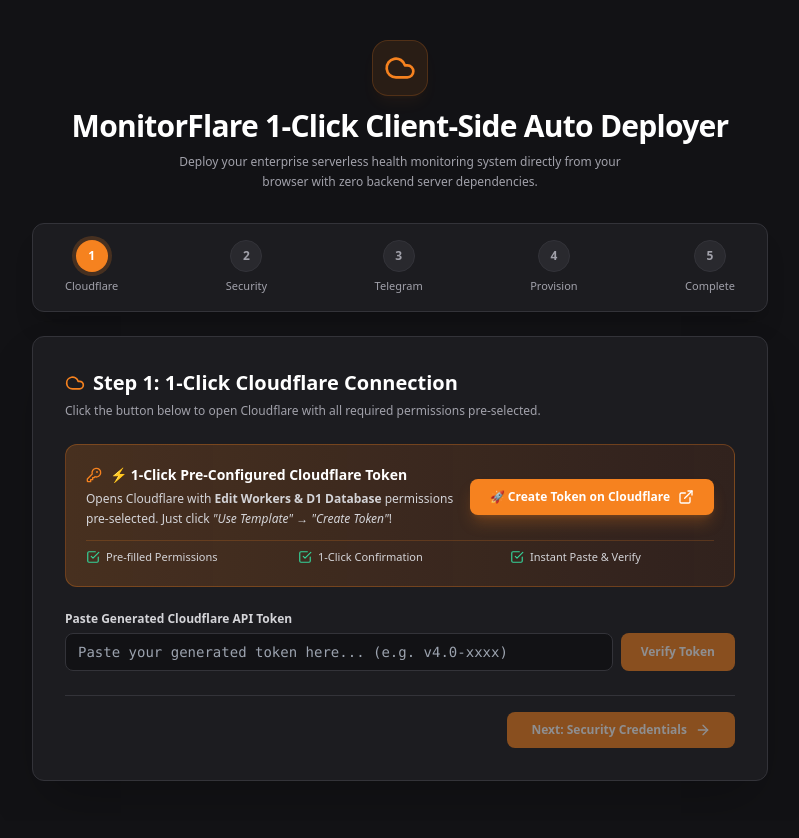
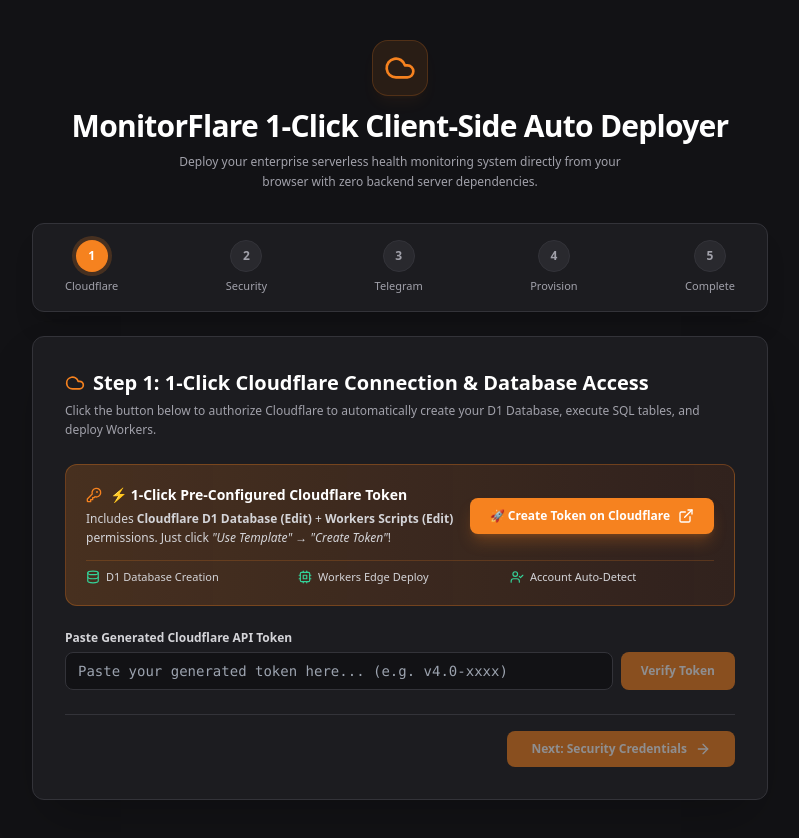
Before and after one commit to s7net/MonitorFlare-installer, a React (Vite) app: page / in a window 1280 px wide. Shown: the whole page, without its empty margins (240-1039 px from the left). Built offline with nearby package versions, Linux system fonts and the light colour scheme.

Commit message:
Highlight automated D1 Database creation and Workers deployment features

```diff
--- a/src/App.tsx
+++ b/src/App.tsx
@@ -1,7 +1,7 @@
 import React, { useState } from 'react';
 import { CloudflareService, CloudflareAccount } from './services/cloudflare';
 import { generateRandomCredentials, hashPassword } from './utils/credentials';
-import { Shield, Cloud, Bot, Sparkles, CheckCircle2, AlertCircle, Copy, Check, ArrowRight, RefreshCw, ExternalLink, KeyRound, CheckSquare } from 'lucide-react';
+import { Shield, Cloud, Bot, Sparkles, CheckCircle2, AlertCircle, Copy, Check, ArrowRight, RefreshCw, ExternalLink, KeyRound, Database, Cpu, UserCheck } from 'lucide-react';
 
 export default function App() {
   const [step, setStep] = useState<number>(1);
@@ -225,16 +225,16 @@
           </div>
         )}
 
-        {/* STEP 1: CLOUDFLARE API TOKEN WITH 1-CLICK PRE-FILLED TEMPLATE LINK */}
+        {/* STEP 1: CLOUDFLARE API TOKEN WITH PRE-FILLED D1 DATABASE & WORKERS PERMISSIONS */}
         {step === 1 && (
           <div className="space-y-6">
             <div>
               <h2 className="text-xl font-bold text-white flex items-center gap-2">
                 <Cloud className="w-5 h-5 text-brand" />
-                Step 1: 1-Click Cloudflare Connection
+                Step 1: 1-Click Cloudflare Connection & Database Access
               </h2>
               <p className="text-xs text-zinc-400 mt-1 leading-relaxed">
-                Click the button below to open Cloudflare with all required permissions pre-selected.
+                Click the button below to authorize Cloudflare to automatically create your D1 Database, execute SQL tables, and deploy Workers.
               </p>
             </div>
 
@@ -247,7 +247,7 @@
                     ⚡️ 1-Click Pre-Configured Cloudflare Token
                   </div>
                   <p className="text-xs text-zinc-300 leading-relaxed">
-                    Opens Cloudflare with <strong>Edit Workers & D1 Database</strong> permissions pre-selected. Just click <em>"Use Template"</em> &rarr; <em>"Create Token"</em>!
+                    Includes <strong>Cloudflare D1 Database (Edit)</strong> + <strong>Workers Scripts (Edit)</strong> permissions. Just click <em>"Use Template"</em> &rarr; <em>"Create Token"</em>!
                   </p>
                 </div>
 
@@ -263,9 +263,9 @@
               </div>
 
               <div className="pt-2 border-t border-brand/20 grid grid-cols-1 sm:grid-cols-3 gap-2 text-[11px] text-zinc-300">
-                <div className="flex items-center gap-1.5"><CheckSquare className="w-3.5 h-3.5 text-emerald-400" /> Pre-filled Permissions</div>
-                <div className="flex items-center gap-1.5"><CheckSquare className="w-3.5 h-3.5 text-emerald-400" /> 1-Click Confirmation</div>
-                <div className="flex items-center gap-1.5"><CheckSquare className="w-3.5 h-3.5 text-emerald-400" /> Instant Paste & Verify</div>
+                <div className="flex items-center gap-1.5"><Database className="w-3.5 h-3.5 text-emerald-400" /> D1 Database Creation</div>
+                <div className="flex items-center gap-1.5"><Cpu className="w-3.5 h-3.5 text-emerald-400" /> Workers Edge Deploy</div>
+                <div className="flex items-center gap-1.5"><UserCheck className="w-3.5 h-3.5 text-emerald-400" /> Account Auto-Detect</div>
               </div>
             </div>
 
```
